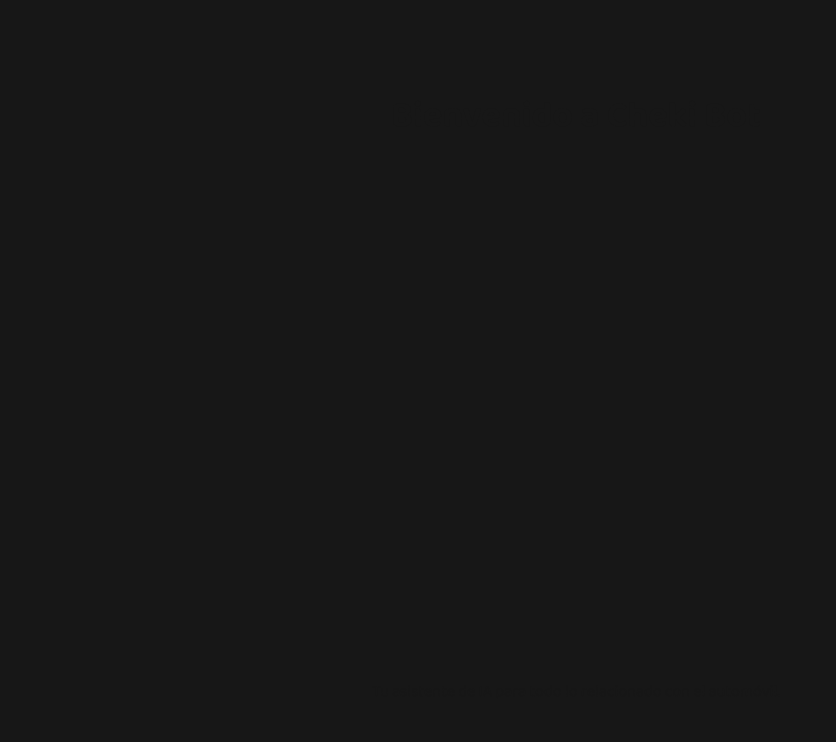
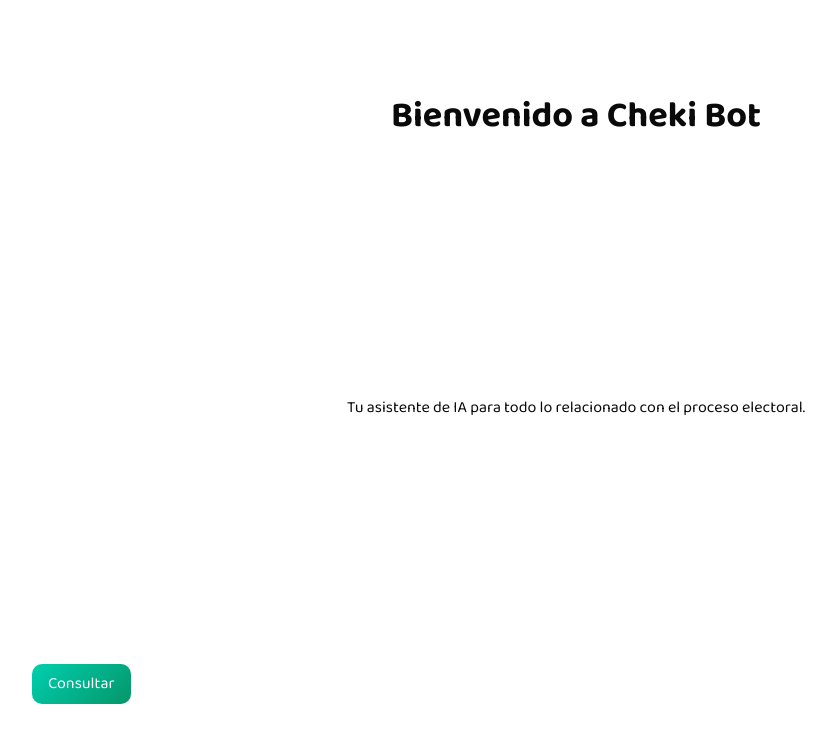
Before and after one commit to Cheki-bot/cheki-bot, a Next.js app: page / in a window 1280 px wide. Shown: the top 742 px of the page, without its empty margins (64-900 px from the left). Built offline with nearby package versions, Linux system fonts and the light colour scheme.

Commit message:
Add: button component finished

```diff
--- a/src/app/globals.css
+++ b/src/app/globals.css
@@ -1,21 +1,22 @@
 @import "tailwindcss";
 
 :root {
-  --background: #171717;
-  --foreground: #171717;
-  --font-secondary: "Baloo 2", "Baloo 2 Fallback";
+  --primary: #00cfaf;
+  --secondary: #de2488;
+  --background: #ffffff;
+  --foreground: #0a0a0a;
+  --font-secondary: "Baloo 2", "Baloo 2 Fallback", cursive;
 }
 
 @media (prefers-color-scheme: dark) {
   :root {
-    --background: #ededed;
-    --foreground: #0a0a0a;
-    --font-secondary: "Baloo 2", "Baloo 2 Fallback";
+    --background: #171717;
+    --foreground: #ededed;
   }
 }
 
 body {
-  background: var(--background);
+  background-color: var(--background);
   color: var(--foreground);
   font-family: var(--font-secondary);
 }
--- a/src/app/page.tsx
+++ b/src/app/page.tsx
@@ -1,10 +1,15 @@
+import { ButtonComponent } from "@/components";
+
 export default function Home() {
   return (
     <main className="flex min-h-screen flex-col items-center justify-between p-24">
       <h1 className="text-4xl font-bold">Bienvenido a Cheki Bot</h1>
       <p className="mt-4">
-        Tu asistente de IA para todo lo relacionado con el automóvil.
+        Tu asistente de IA para todo lo relacionado con el proceso electoral.
       </p>
+      <div className="w-full">
+        <ButtonComponent>Consultar</ButtonComponent>
+      </div>
     </main>
   );
 }
--- /dev/null
+++ b/src/components/button-component/ButtonComponent.tsx
@@ -0,0 +1,17 @@
+interface ButtonComponentProps {
+  children: React.ReactNode;
+}
+
+export const ButtonComponent = ({ children }: ButtonComponentProps) => {
+  return (
+    <button
+      className="text-white py-2 px-4 rounded-[10px]"
+      style={{
+        background:
+          "linear-gradient(135deg, rgb(0, 207, 175), rgb(5, 150, 105))",
+      }}
+    >
+      {children}
+    </button>
+  );
+};
--- /dev/null
+++ b/src/components/index.ts
@@ -0,0 +1 @@
+export * from './button-component/ButtonComponent';
```
